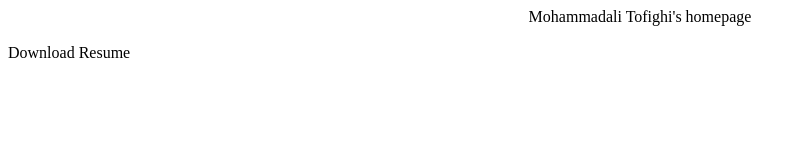
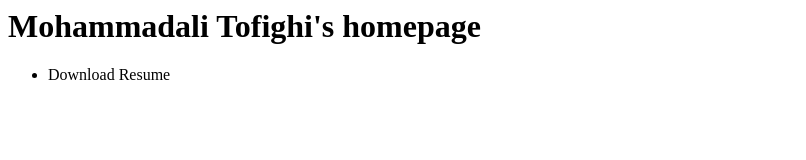
Before and after one commit to mtofighi/mtofighi.github.io, a plain HTML site: page index.html in a window 1280 px wide. Shown: the whole page, without its empty margins (0-806 px from the left). Drawn offline with Linux system fonts and the light colour scheme.

Commit message:
Update index.html

```diff
--- a/index.html
+++ b/index.html
@@ -1,3 +1,4 @@
-<center> Mohammadali Tofighi's homepage </center>
-<br/>
-Download Resume
+<h1> Mohammadali Tofighi's homepage </h1>
+<ul>
+  <li>Download Resume</li>
+</ul>
```
